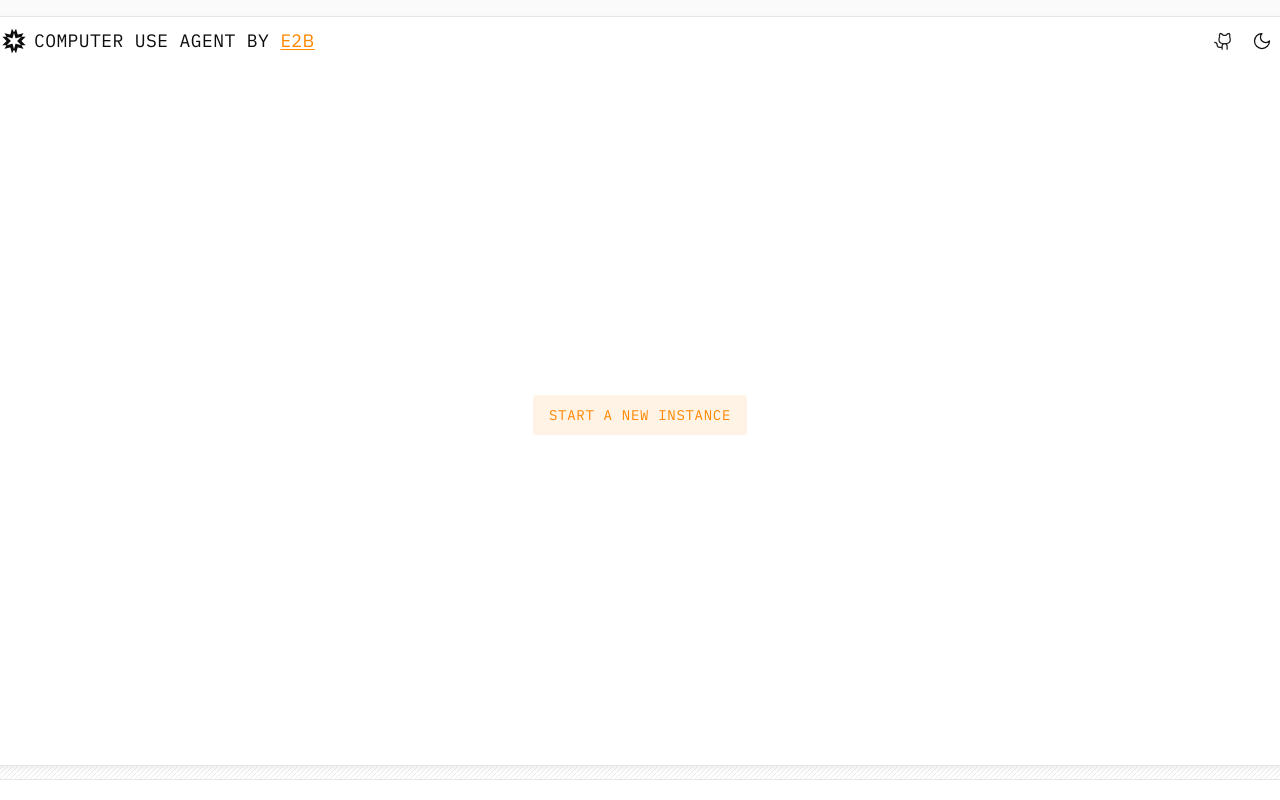
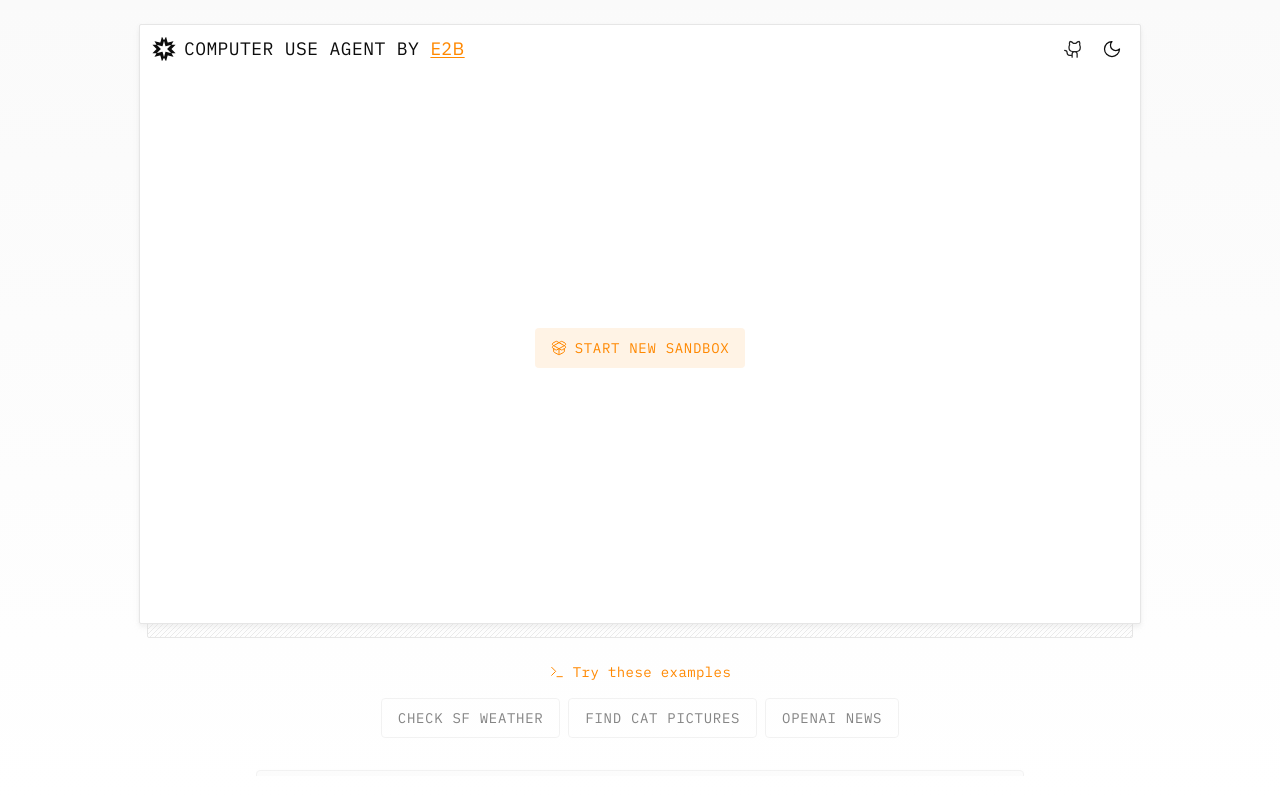
Before and after one commit to openapiv1/surf, a Next.js app: page / in a window 1280 px wide. Built offline with nearby package versions, Linux system fonts and the light colour scheme.

Commit message:
improve: ui

```diff
--- a/app/page.tsx
+++ b/app/page.tsx
@@ -1,7 +1,14 @@
 "use client";
 
 import { useRef, useState, useEffect } from "react";
-import { MoonIcon, SunIcon, Timer, Trash2, Power } from "lucide-react";
+import {
+  MoonIcon,
+  SunIcon,
+  Timer,
+  Trash2,
+  Power,
+  PackageOpen,
+} from "lucide-react";
 import { useTheme } from "next-themes";
 import { GithubLogo } from "@phosphor-icons/react";
 import { Sandbox } from "@e2b/desktop";
@@ -194,7 +201,7 @@ export default function Home() {
   }, [timeRemaining, sandboxId, stopGeneration, clearMessages]);
 
   return (
-    <div className="flex flex-col items-center justify-between h-dvh max-h-full p-4">
+    <div className="flex flex-col items-center justify-between h-dvh max-h-full p-6">
       <div className="w-full flex flex-col items-center max-h-full flex-1">
         {/* Windows XP-like Container */}
         <Frame
@@ -320,7 +327,8 @@ export default function Home() {
             ) : (
               <div className="absolute inset-0 flex items-center justify-center">
                 <Button onClick={startSandbox} variant="accent" size="lg">
-                  Start a new Instance
+                  <PackageOpen className="w-4 h-4" />
+                  Start new Sandbox
                 </Button>
               </div>
             )}
@@ -361,7 +369,10 @@ export default function Home() {
 
           {/* Example Prompts */}
           {messages.length === 0 && (
-            <ExamplePrompts onPromptClick={handleExampleClick} />
+            <ExamplePrompts
+              onPromptClick={handleExampleClick}
+              disabled={!sandboxId}
+            />
           )}
 
           {/* Chat Input */}
--- a/components/example-prompts.tsx
+++ b/components/example-prompts.tsx
@@ -7,18 +7,20 @@ import { Button } from "./ui/button";
 interface ExamplePromptProps {
   text: string;
   onClick: () => void;
+  disabled?: boolean;
 }
 
 /**
  * Individual example prompt button
  */
-export function ExamplePrompt({ text, onClick }: ExamplePromptProps) {
+export function ExamplePrompt({ text, onClick, disabled }: ExamplePromptProps) {
   return (
     <Button
       onClick={onClick}
-      variant="muted"
+      variant="outline"
       size="lg"
       className="text-left whitespace-nowrap"
+      disabled={disabled}
     >
       {text}
     </Button>
@@ -28,6 +30,7 @@ export function ExamplePrompt({ text, onClick }: ExamplePromptProps) {
 interface ExamplePromptsProps {
   onPromptClick: (prompt: string) => void;
   prompts?: Array<{ text: string; prompt: string }>;
+  disabled?: boolean;
 }
 
 /**
@@ -49,6 +52,7 @@ export function ExamplePrompts({
       prompt: "Show me the latest news about OpenAI",
     },
   ],
+  disabled = false,
 }: ExamplePromptsProps) {
   return (
     <div className="flex flex-col items-center gap-4 mx-auto my-6 w-full max-w-[600px]">
@@ -62,6 +66,7 @@ export function ExamplePrompts({
             key={index}
             text={item.text}
             onClick={() => onPromptClick(item.prompt)}
+            disabled={disabled}
           />
         ))}
       </div>
--- a/lib/config.ts
+++ b/lib/config.ts
@@ -1 +1 @@
-export const RESOLUTION: [number, number] = [1300, 700];
+export const RESOLUTION: [number, number] = [1000, 550];
```
